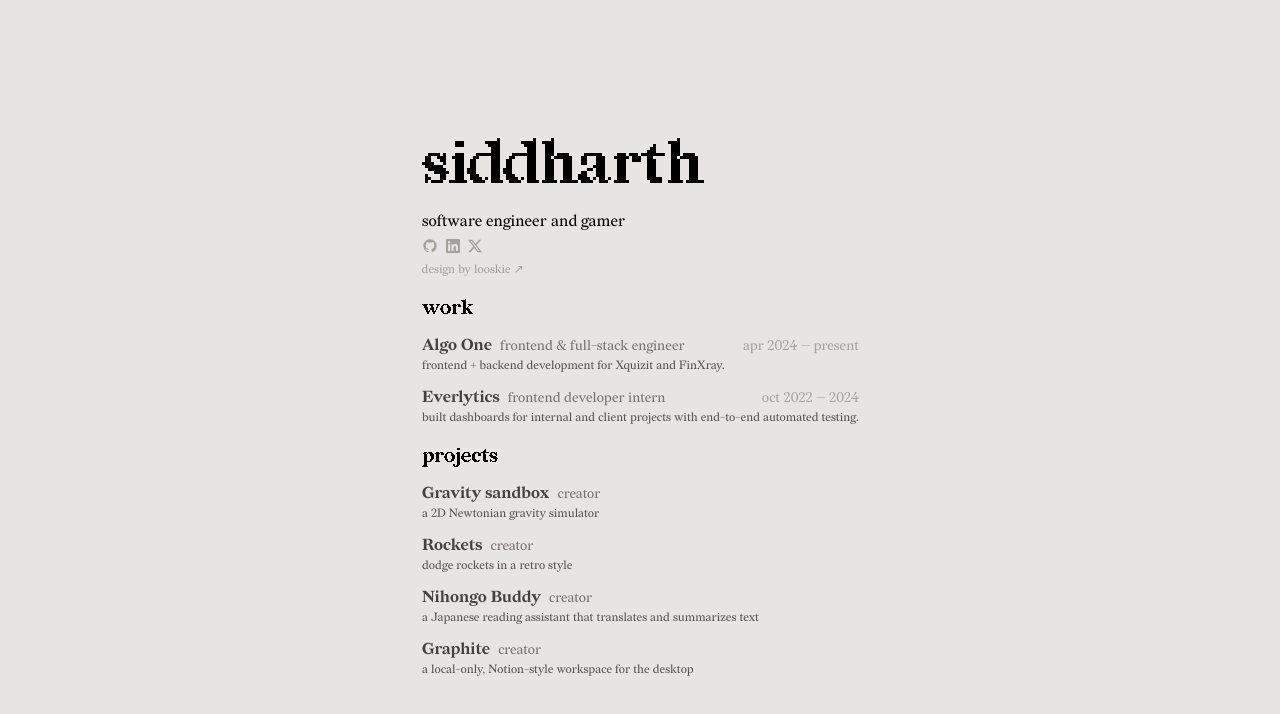
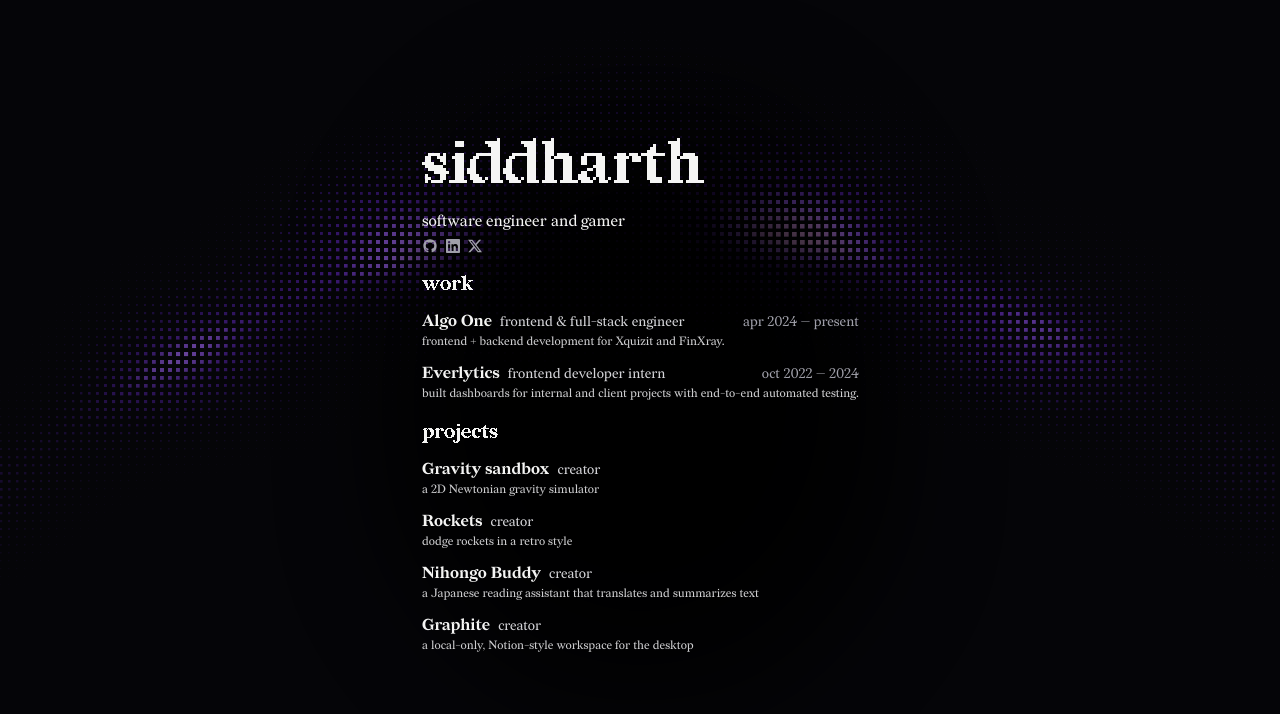
Before and after one commit to siddharthroy12/siddharthroy.com, a Next.js app: page / in a window 1280 px wide. Shown: the top 714 px of the page. Built offline with nearby package versions, Linux system fonts and the light colour scheme.

Commit message:
Add predictive dark theme

```diff
--- a/src/components/hover-preview.tsx
+++ b/src/components/hover-preview.tsx
@@ -38,7 +38,7 @@ function HoverPreview({
       {isVisible ? (
         <motion.div
           layoutId="hover-preview"
-          className="w-[320] fixed z-50 pointer-events-none overflow-hidden rounded-lg border border-stone-300/50 shadow-lg bg-stone-200"
+          className="w-[320] fixed z-50 pointer-events-none overflow-hidden rounded-lg border border-violet-200/20 shadow-2xl bg-[#0b0a10]"
           style={{
             top: anchorRect.top,
             left: anchorRect.right + 12,
--- /dev/null
+++ b/src/components/predictive-arc.tsx
@@ -0,0 +1,138 @@
+import { useEffect, useRef } from "react";
+
+/** A canvas adaptation of ThreeUI's Predictive Arc background. */
+export default function PredictiveArc() {
+  const canvasRef = useRef<HTMLCanvasElement>(null);
+
+  useEffect(() => {
+    const canvas = canvasRef.current;
+    if (!canvas) return;
+
+    const context = canvas.getContext("2d", { alpha: false });
+    if (!context) return;
+
+    let frameId = 0;
+    let width = 1;
+    let height = 1;
+    let time = 0;
+    let lastFrameTime = 0;
+    const reducedMotion = window.matchMedia("(prefers-reduced-motion: reduce)");
+    const frameInterval = 1000 / 30;
+
+    const resize = () => {
+      const bounds = canvas.getBoundingClientRect();
+      width = Math.max(1, bounds.width);
+      height = Math.max(1, bounds.height);
+      // This is intentionally a pixel effect, so a 1x canvas is both faithful
+      // to the aesthetic and much cheaper on high-density displays.
+      const pixelRatio = 1;
+      canvas.width = Math.round(width * pixelRatio);
+      canvas.height = Math.round(height * pixelRatio);
+      context.setTransform(pixelRatio, 0, 0, pixelRatio, 0, 0);
+    };
+
+    const draw = () => {
+      context.fillStyle = "#050508";
+      context.fillRect(0, 0, width, height);
+      time += 0.015;
+
+      const centerX = width / 2;
+      const archPeakY = height * 0.28;
+      const archWidth = width * 1.5;
+      const archHeight = height * 0.7;
+      const spacing = width < 640 ? 9 : 8;
+
+      context.globalCompositeOperation = "lighter";
+      for (let x = 0; x < width; x += spacing) {
+        const normalizedX = (x - centerX) / (archWidth / 2);
+        const curveY = archPeakY + normalizedX ** 2 * archHeight;
+
+        for (let y = 0; y < height; y += spacing) {
+          const thickness = 140 + (1 - Math.abs(normalizedX)) * 80;
+          const distance = Math.abs(y - curveY);
+          if (distance >= thickness) continue;
+
+          let intensity = 1 - distance / thickness;
+          intensity =
+            intensity * 0.7 +
+            Math.sin(x * 0.015 + time) *
+              Math.cos(y * 0.02 + time) *
+              0.3 *
+              intensity;
+          intensity *= Math.max(0, 1 - Math.abs(normalizedX) ** 2.5);
+          if (intensity <= 0.035) continue;
+
+          let red = 60 * intensity + 100 * intensity ** 3;
+          let green = 20 * intensity + 60 * intensity ** 4;
+          let blue = 120 * intensity + 135 * intensity ** 2;
+          if (intensity > 0.7) {
+            const boost = (intensity - 0.7) * 3.3;
+            red += 150 * boost;
+            green += 150 * boost;
+            blue += 150 * boost;
+          }
+
+          context.fillStyle = `rgb(${Math.min(255, red)}, ${Math.min(255, green)}, ${Math.min(255, blue)})`;
+          const dotSize = 5 * intensity;
+          context.fillRect(x, y, dotSize, dotSize);
+        }
+      }
+      context.globalCompositeOperation = "source-over";
+    };
+
+    const scheduleFrame = () => {
+      if (!reducedMotion.matches && !document.hidden) {
+        frameId = requestAnimationFrame(renderFrame);
+      }
+    };
+
+    const renderFrame = (now: number) => {
+      if (now - lastFrameTime >= frameInterval) {
+        draw();
+        lastFrameTime = now;
+      }
+      scheduleFrame();
+    };
+
+    const observer = new ResizeObserver(resize);
+    observer.observe(canvas);
+    resize();
+    draw();
+    scheduleFrame();
+
+    const handleMotionPreference = () => {
+      cancelAnimationFrame(frameId);
+      draw();
+      lastFrameTime = 0;
+      scheduleFrame();
+    };
+
+    const handleVisibilityChange = () => {
+      cancelAnimationFrame(frameId);
+      lastFrameTime = 0;
+      if (!document.hidden) {
+        draw();
+        scheduleFrame();
+      }
+    };
+
+    reducedMotion.addEventListener("change", handleMotionPreference);
+    document.addEventListener("visibilitychange", handleVisibilityChange);
+
+    return () => {
+      cancelAnimationFrame(frameId);
+      observer.disconnect();
+      reducedMotion.removeEventListener("change", handleMotionPreference);
+      document.removeEventListener("visibilitychange", handleVisibilityChange);
+    };
+  }, []);
+
+  return (
+    <canvas
+      ref={canvasRef}
+      aria-hidden="true"
+      tabIndex={-1}
+      className="fixed inset-0 z-0 h-full w-full"
+    />
+  );
+}
--- a/src/globals.css
+++ b/src/globals.css
@@ -173,5 +173,10 @@ h3 {
 }
 
 html {
-  @apply bg-stone-200!;
+  @apply bg-[#050508]!;
+  color-scheme: dark;
 }
+
+body {
+  @apply bg-[#050508] text-stone-100;
+}
--- a/src/pages/_app.tsx
+++ b/src/pages/_app.tsx
@@ -1,5 +1,6 @@
 import AnimatedText from "@/components/animated-text";
 import { GitHubIcon, LinkedInIcon, XIcon } from "@/components/icons";
+import PredictiveArc from "@/components/predictive-arc";
 import { PROJECTS, SOCIALS, WORK_ITEMS } from "@/utils/constants";
 import "@/globals.css";
 import { Analytics } from "@vercel/analytics/next";
@@ -137,7 +138,7 @@ export default function App({ Component, pageProps, router }: AppProps) {
   }
 
   return (
-    <main className="flex h-full w-full overflow-hidden">
+    <main className="relative flex min-h-dvh w-full overflow-hidden bg-[#050508] text-stone-100">
       <Head>
         <title>{SITE_TITLE}</title>
         <meta name="description" content={SITE_DESCRIPTION} />
@@ -162,14 +163,20 @@ export default function App({ Component, pageProps, router }: AppProps) {
         />
       </Head>
 
-      <motion.div className="flex flex-1 bg-stone-200">
+      <PredictiveArc />
+      <div className="pointer-events-none fixed inset-0 z-0 bg-[radial-gradient(circle_at_50%_16%,transparent_0%,rgba(5,5,8,0.28)_40%,rgba(5,5,8,0.82)_100%)]" />
+      <motion.div className="relative z-10 flex flex-1">
         <div className="flex-1 flex justify-center px-6 py-[15vh] overflow-y-auto">
           <LayoutGroup>
             <motion.div
               layout
-              className="relative flex flex-col items-start w-full md:w-auto max-w-md md:max-w-none"
+              className="relative isolate flex flex-col items-start w-full md:w-auto max-w-md md:max-w-none"
               transition={NAME_WRAPPER_SPRING_CONFIG}
             >
+              <div
+                aria-hidden="true"
+                className="pointer-events-none absolute -inset-x-8 -inset-y-12 -z-10 rounded-[3rem] bg-[radial-gradient(ellipse_at_center,rgba(0,0,0,0.98)_0%,rgba(0,0,0,0.9)_42%,rgba(0,0,0,0.52)_64%,transparent_80%)] blur-2xl sm:-inset-x-16"
+              />
               <motion.h1
                 layout
                 ref={ref}
@@ -194,7 +201,7 @@ export default function App({ Component, pageProps, router }: AppProps) {
                         target="_blank"
                         rel="noopener noreferrer"
                         aria-label={social.label}
-                        className="text-stone-400 hover:text-stone-600 transition-colors"
+                        className="text-zinc-400 hover:text-violet-100 transition-colors"
                         initial={SOCIAL_ANIMATION.initial}
                         animate={SOCIAL_ANIMATION.animate}
                         transition={{
@@ -206,21 +213,6 @@ export default function App({ Component, pageProps, router }: AppProps) {
                       </motion.a>
                     ))}
                   </div>
-
-                  <motion.a
-                    href="https://looskie.com/"
-                    target="_blank"
-                    rel="noopener noreferrer"
-                    className="text-xs text-stone-400 hover:text-stone-600 transition-colors mt-2"
-                    initial={SOCIAL_ANIMATION.initial}
-                    animate={SOCIAL_ANIMATION.animate}
-                    transition={{
-                      ...SOCIAL_ANIMATION.transition,
-                      delay: 0.6,
-                    }}
-                  >
-                    design by looskie ↗
-                  </motion.a>
 
                   <Component {...pageProps} />
                 </>
--- a/src/pages/index.tsx
+++ b/src/pages/index.tsx
@@ -95,30 +95,28 @@ const ItemRow = memo(function ItemRow({
         {isHovered ? (
           <motion.div
             layoutId={layoutId}
-            className="absolute inset-0 bg-stone-300/30 border border-stone-300/50 rounded-md"
+            className="absolute inset-0 bg-violet-300/10 border border-violet-200/30 rounded-md"
             transition={ITEM_HOVER_TRANSITION}
           />
         ) : null}
 
         <div className="relative flex items-baseline justify-between gap-2 sm:gap-8 w-full">
           <div className="flex items-baseline gap-2 min-w-0">
-            <span className="font-bold text-stone-700 truncate">{label}</span>
-            <span className="text-sm text-stone-500 hidden sm:inline">
+            <span className="font-bold text-stone-100 truncate">{label}</span>
+            <span className="text-sm text-zinc-300 hidden sm:inline">
               {role}
             </span>
           </div>
           {date ? (
-            <span className="text-sm text-stone-400 whitespace-nowrap hidden sm:inline">
+            <span className="text-sm text-zinc-400 whitespace-nowrap hidden sm:inline">
               {date}
             </span>
           ) : null}
         </div>
 
-        <span className="relative text-xs text-stone-500 sm:hidden">
-          {role}
-        </span>
+        <span className="relative text-xs text-zinc-300 sm:hidden">{role}</span>
 
-        <span className="relative text-xs text-stone-600">{about}</span>
+        <span className="relative text-xs text-zinc-200/90">{about}</span>
         <img src={previewUrl} alt="" className="hidden" fetchPriority="low" />
       </motion.div>
     </a>
```
Also changed, not shown: public/images/previews/graphite.png.
